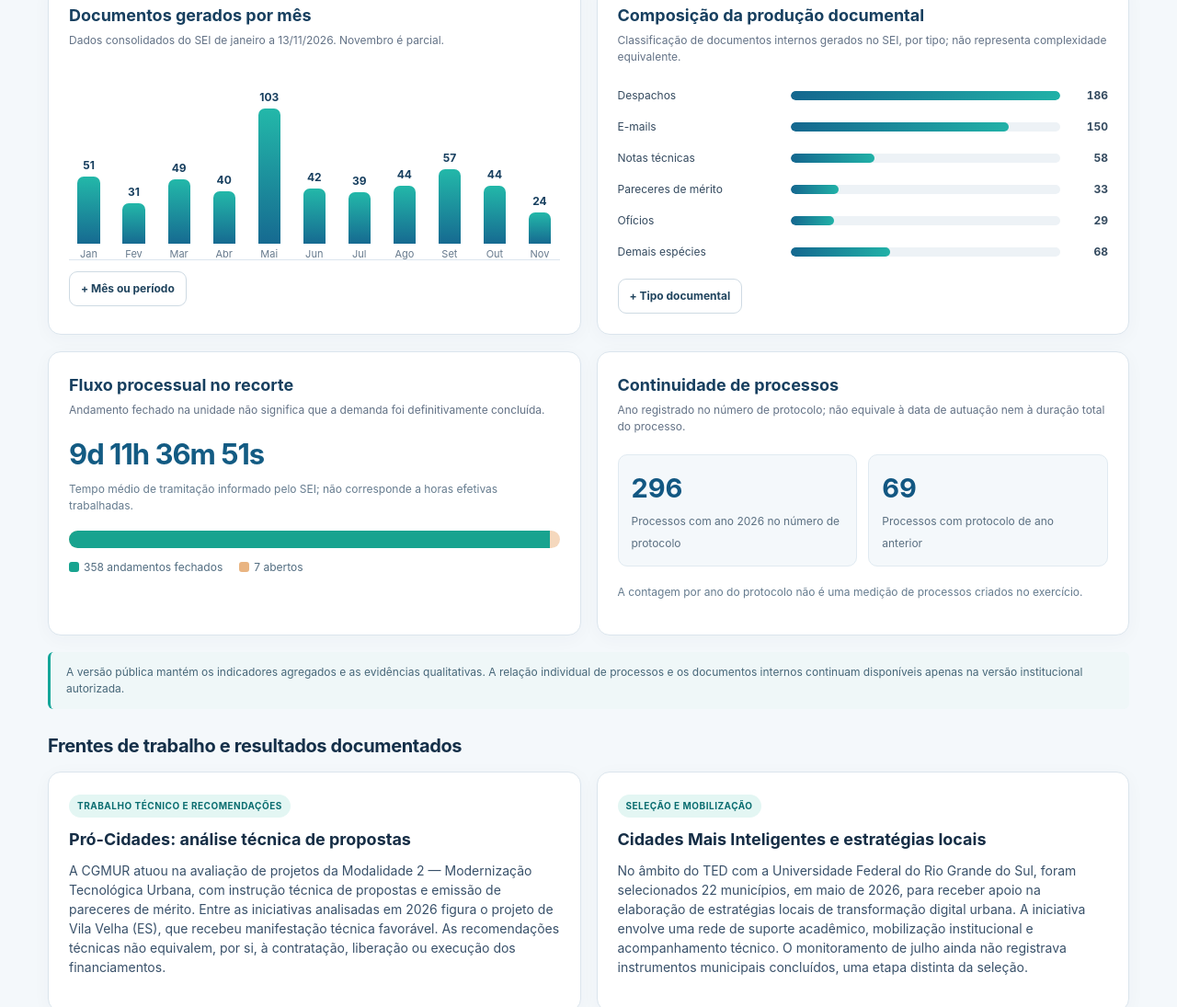
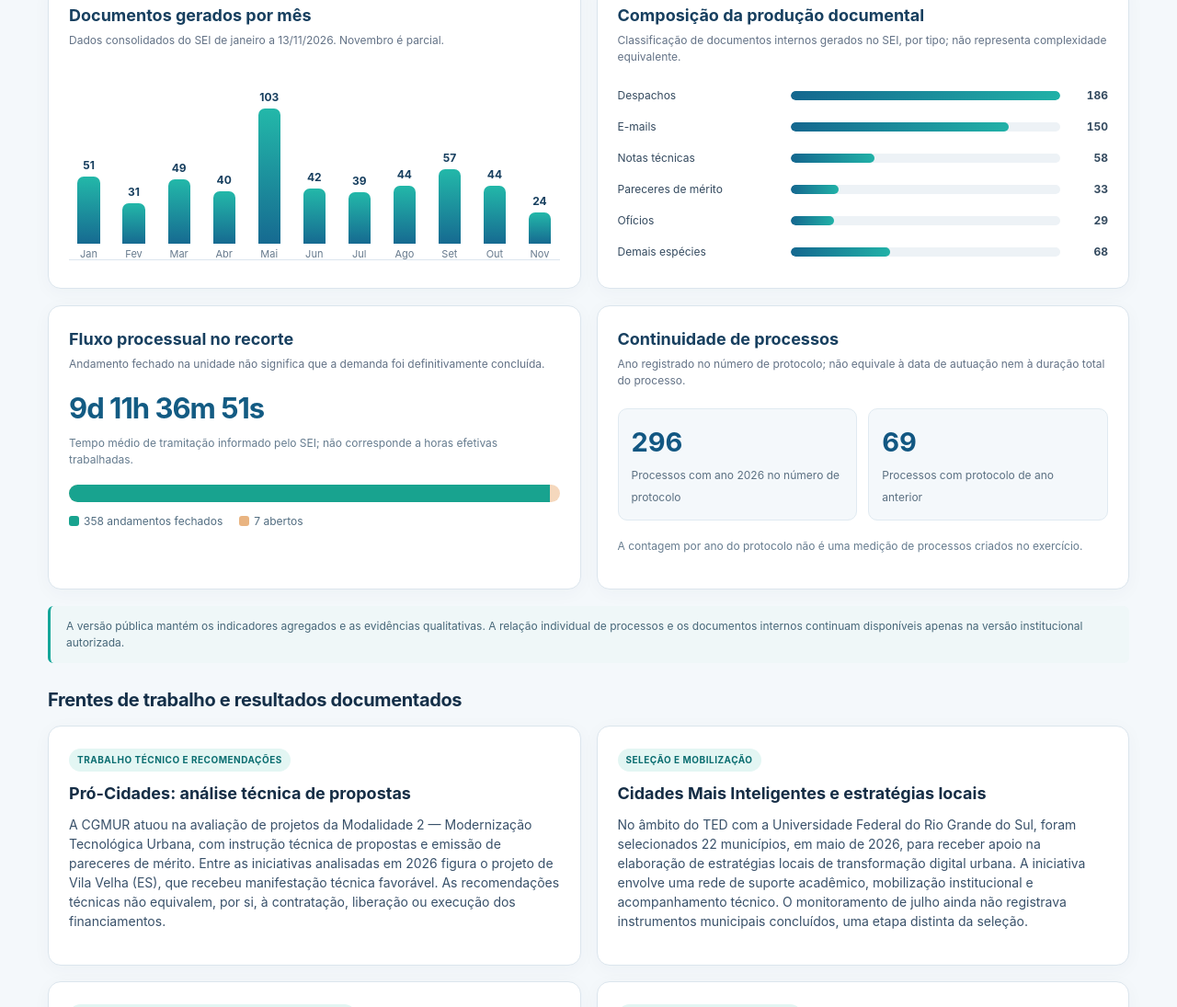
Before and after one commit to victorpeborges-ADS/relatorio-cgmur-2026-publico, a plain HTML site: page index.html in a window 1280 px wide. Shown: the part 1062-2157 px from the top of the page at 92% size. Drawn offline with Linux system fonts and the light colour scheme.

Commit message:
Ocultar controles de edição para visitantes

```diff
--- a/index.html
+++ b/index.html
@@ -60,7 +60,7 @@ button.danger{border-color:#efc5bf;color:#a03228}.edit-only{display:none}.editin
 .continuity-box{background:#f4f8fb;padding:14px;border-radius:10px;border:1px solid #e0eaf1}
 .continuity-box strong{display:block;font-size:29px;color:#125782}
 .continuity-box span{font-size:12px;color:#5b7082}
-.chart-add{display:flex;gap:9px;flex-wrap:wrap;margin-top:12px}
+.chart-add{gap:9px;flex-wrap:wrap;margin-top:12px}.chart-add.edit-only{display:none}.editing .chart-add.edit-only{display:flex}
 .bar-col button,.doc-row button{font-size:9px;padding:3px 5px}
 .tiny-restricted-note{font-size:12px;line-height:1.5;background:#eff7f8;color:#476779;padding:13px 17px;border-left:3px solid #15a699;border-radius:6px;margin:8px 0 18px}
 @media(max-width:850px){.dash-two{grid-template-columns:1fr}.chart-bars{gap:7px}.dash-panel{padding:17px}}
```
